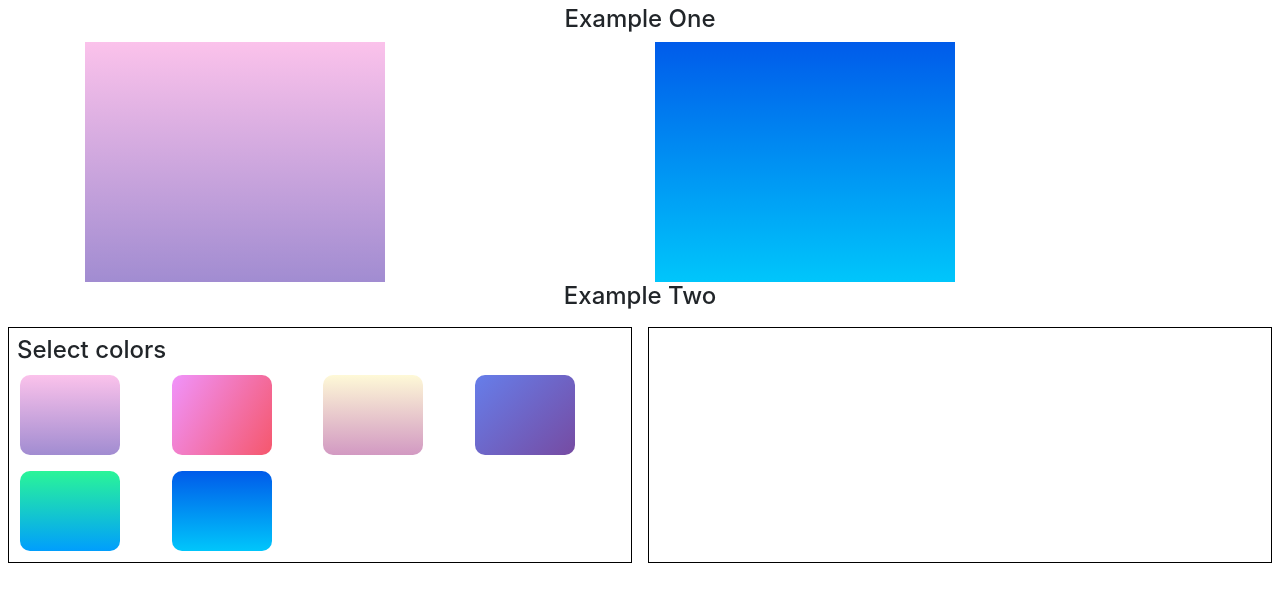
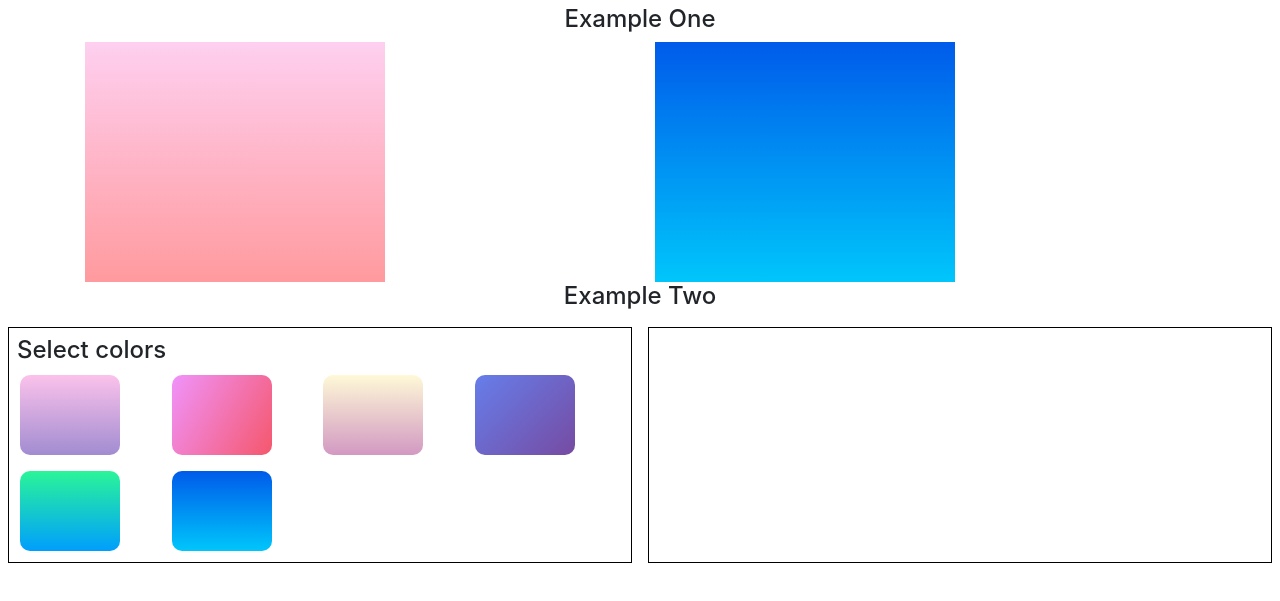
Before and after one commit to art-abdulwadud/drag-and-drop, a plain HTML site: page index.html in a window 1280 px wide. Shown: the part 51-652 px from the top of the page. Drawn offline with Linux system fonts and the light colour scheme.

Commit message:
background changed

```diff
--- a/index.html
+++ b/index.html
@@ -27,7 +27,7 @@
             <div class="row">
                 <div class="col">
                     <div class="to-be-dragged" draggable="true"
-            style="background-image: linear-gradient(to top, #a18cd1 0%, #fbc2eb 100%);"></div>
+            style="background-image: linear-gradient(to top, #ff9a9e 0%, #fecfef 99%, #fecfef 100%);"></div>
                 </div>
                 <div class="col">
                     <div class="drop-target"
```
